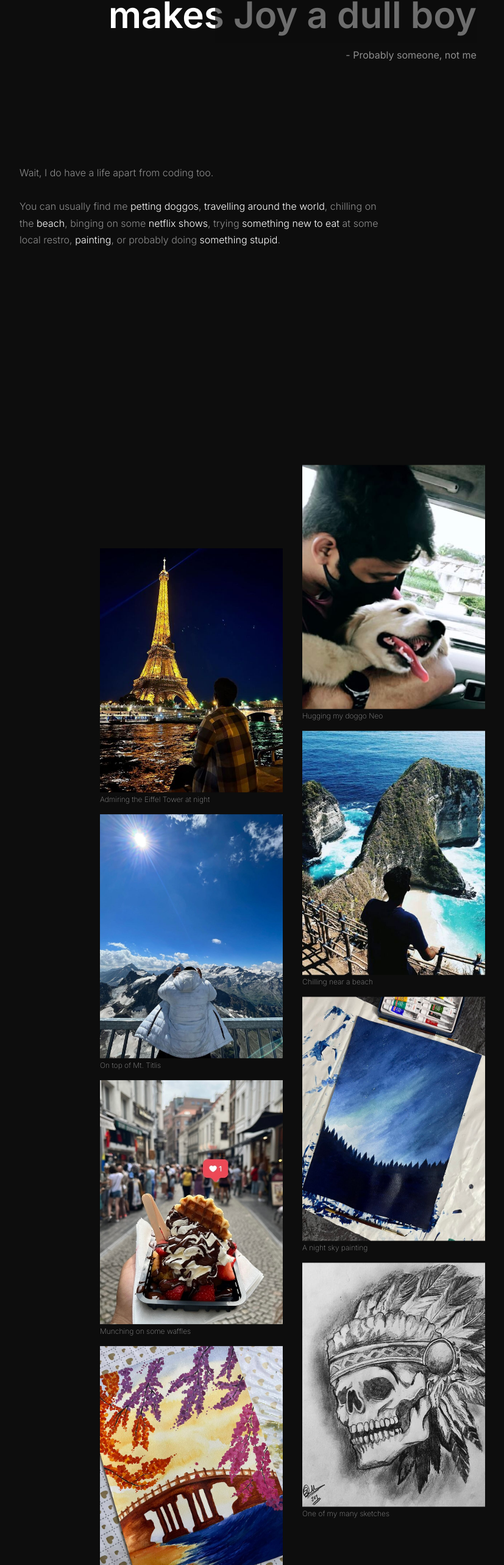
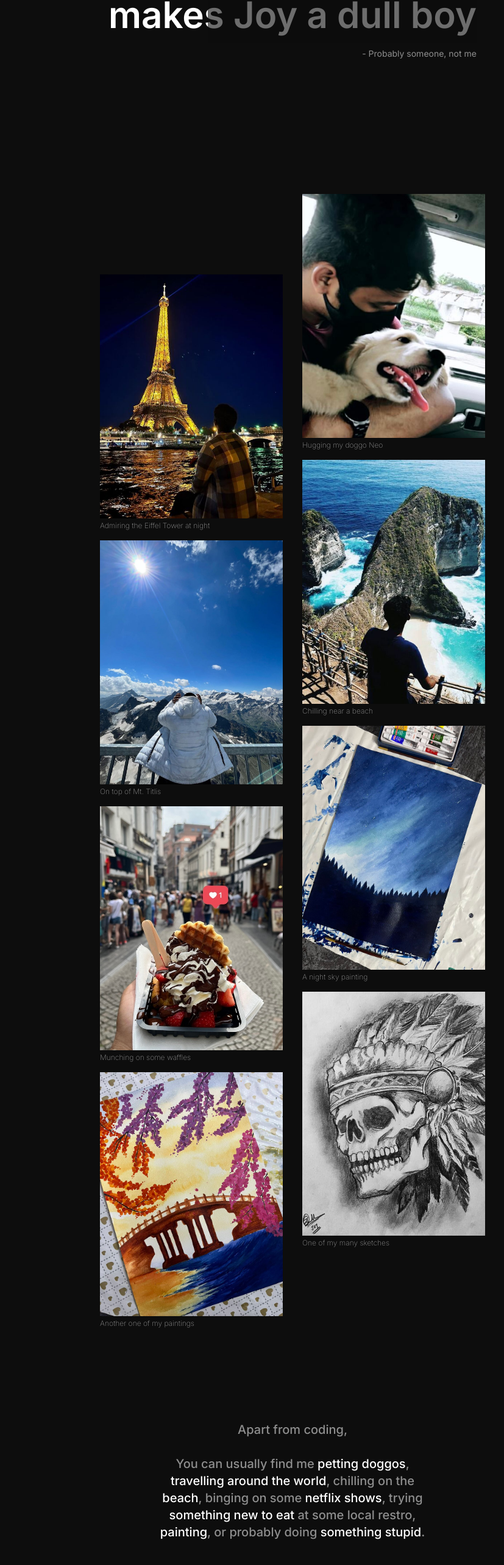
Before and after one commit to joysamaddar/portfolio, a Next.js app: page / in a window 1280 px wide. Shown: the part 7780-10346 px from the top of the page at 61% size, without its empty margins (160-987 px from the left). Built offline with nearby package versions, Linux system fonts and the light colour scheme.

Commit message:
Updated hobbies section - v2

```diff
--- a/app/globals.css
+++ b/app/globals.css
@@ -17,7 +17,6 @@
   border: 0;
   overflow-x: hidden;
   scroll-behavior: smooth;
-  /* scroll-snap-type: y proximity; */
 }
 
 @layer base {
@@ -100,10 +99,6 @@ html.lenis {
   overflow: hidden;
 }
 
-/* .scrollsnapping {
-  scroll-snap-align: end;
-} */
-
 .btn_shadow_primary,
 .btn_shadow_white {
   transition: all 0.2s ease-in-out;
@@ -126,7 +121,3 @@ html.lenis {
   box-shadow: inset -120px 0px 0px var(--white);
   color: var(--black);
 }
-
-.lineheight{
-  line-height: 1.72rem;
-}
--- a/components/Hobbies.tsx
+++ b/components/Hobbies.tsx
@@ -79,7 +79,7 @@ export default function Hobbies() {
   return (
     <section
       id="hobbies"
-      className="relative select-none mx-[15%] min-h-max mt-[12rem] pt-[6rem] pb-[12rem]"
+      className="relative select-none mx-[15%] min-h-max mt-[12rem] pt-[6rem] pb-[6rem]"
     >
       <Heading>HOBBIES</Heading>
       <div className="my-36 text-graytransparent">
@@ -100,31 +100,10 @@ export default function Hobbies() {
               </RevealingTextItem>
             ))}
           </RevealingTextContainer>
-          <p className="w-full text-right my-6">- Probably someone, not me</p>
-        </motion.div>
-        <motion.div
-          variants={hideAndShowVariant}
-          initial="hide"
-          whileInView="show"
-          viewport={{ once: true }}
-          className="flex mt-36 text-left w-2/3 font-light lineheight"
-        >
-          <p>
-            Wait, I do have a life apart from coding too.
-            <br />
-            <br />
-            You can usually find me{" "}
-            <span className="text-white">petting doggos</span>,{" "}
-            <span className="text-white">travelling around the world</span>,
-            chilling on the <span className="text-white">beach</span>, binging
-            on some <span className="text-white">netflix shows</span>, trying{" "}
-            <span className="text-white">something new to eat</span> at some
-            local restro, <span className="text-white">painting</span>, or
-            probably doing <span className="text-white">something stupid</span>.
-          </p>
+          <p className="w-full text-right my-6 text-sm">- Probably someone, not me</p>
         </motion.div>
         <div
-          className="flex flex-row mt-[25rem] items-center justify-between gap-8 overflow-visible"
+          className="flex flex-row mt-[15rem] items-center justify-between gap-8 overflow-visible"
           ref={imageContainerRef}
         >
           {hobbiesList.map((hobbies, i) => (
@@ -162,6 +141,27 @@ export default function Hobbies() {
             </motion.div>
           ))}
         </div>
+        <motion.div
+          variants={hideAndShowVariant}
+          initial="hide"
+          whileInView="show"
+          viewport={{ once: true }}
+          className="flex mt-[15rem] w-full lg:w-1/2 m-auto leading-7 text-center text-xl font-medium"
+        >
+          <p>
+            Apart from coding,
+            <br />
+            <br />
+            You can usually find me{" "}
+            <span className="text-white">petting doggos</span>,{" "}
+            <span className="text-white">travelling around the world</span>,
+            chilling on the <span className="text-white">beach</span>, binging
+            on some <span className="text-white">netflix shows</span>, trying{" "}
+            <span className="text-white">something new to eat</span> at some
+            local restro, <span className="text-white">painting</span>, or
+            probably doing <span className="text-white">something stupid</span>.
+          </p>
+        </motion.div>
       </div>
     </section>
   );
```
